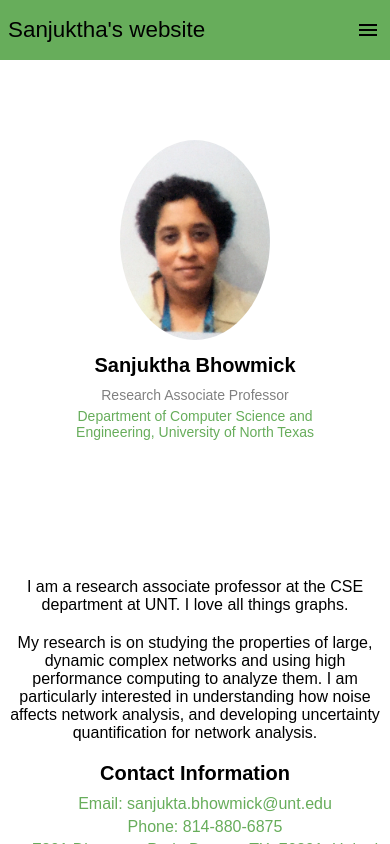
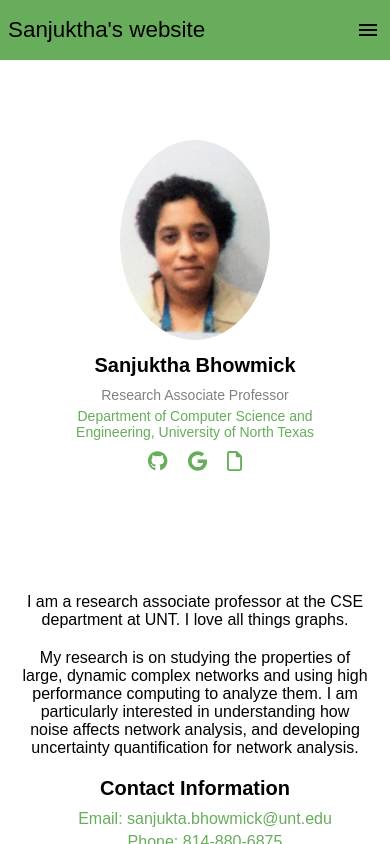
Before and after one commit to Kishan-Kumar-Zalavadia/Sanjukta_Bhowmick, an Angular app in the folder portfolio/: page / in a window 390 px wide. Shown: the top 844 px of the page. Built offline with nearby package versions, Linux system fonts and the light colour scheme.

Commit message:
Made home page responsive

```diff
--- a/portfolio/package.json
+++ b/portfolio/package.json
@@ -18,6 +18,11 @@
     "@angular/platform-browser": "^16.2.0",
     "@angular/platform-browser-dynamic": "^16.2.0",
     "@angular/router": "^16.2.0",
+    "@fortawesome/angular-fontawesome": "^0.13.0",
+    "@fortawesome/fontawesome-svg-core": "^6.4.2",
+    "@fortawesome/free-brands-svg-icons": "^6.4.2",
+    "@fortawesome/free-regular-svg-icons": "^6.4.0",
+    "@fortawesome/free-solid-svg-icons": "^6.4.0",
     "rxjs": "~7.8.0",
     "tslib": "^2.3.0",
     "zone.js": "~0.13.0"
--- a/portfolio/src/app/app.component.ts
+++ b/portfolio/src/app/app.component.ts
@@ -6,5 +6,4 @@ import { Component } from '@angular/core';
   styleUrls: ['./app.component.scss']
 })
 export class AppComponent {
-  title = 'portfolio';
-}
+  title = 'portfolio';}
--- a/portfolio/src/app/home/home.component.html
+++ b/portfolio/src/app/home/home.component.html
@@ -5,6 +5,7 @@
         <img src="../../assets/images/profile.jpeg" alt="Your Name" />
       </div>
       <h2>Sanjuktha Bhowmick</h2>
+
       <p>Research Associate Professor</p>
       <p>
         <a href="https://computerscience.engineering.unt.edu/"
@@ -12,20 +13,17 @@
           Texas</a
         >
       </p>
+      <div class="social-media-links">
+        <a href="https://github.com/SanjuktaBhowmick/ESSENS" target="_blank"><fa-icon [icon]="faGithub"></fa-icon></a>
+        <a href="https://scholar.google.com/citations?user=MegF9mYAAAAJ&hl=en" target="_blank"><fa-icon [icon]="faGoogle"></fa-icon></a>
+        <a href="../../assets/cv.pdf" target="_blank"><fa-icon [icon]="faFile"></fa-icon></a>
+      </div>
     </div>
   </div>
 
   <div class="right-half">
     <div class="right-container">
-      <div class="social-media-links">
-        <a href="https://www.linkedin.com/your-profile" target="_blank"
-          ><i class="fab fa-linkedin"></i
-        ></a>
-        <a href="https://twitter.com/your-profile" target="_blank"
-          ><i class="fab fa-twitter"></i
-        ></a>
-        <!-- Add more social media links as needed -->
-      </div>
+
       <p class="description">
         I am a research associate professor at the CSE department at UNT. I love
         all things graphs.
--- a/portfolio/src/app/home/home.component.scss
+++ b/portfolio/src/app/home/home.component.scss
@@ -1,7 +1,7 @@
 .profile-container {
   display: flex;
   align-items: flex-start;
-  text-align: center;
+  // text-align: center;
   color: var(--font-color);
   background-color: var(--background-color);
   min-height: 100vh;
@@ -35,21 +35,21 @@
     a {
       color: var(--main-color);
     }
+
+    .social-media-links {
+      margin: 10px;
+      a {
+        text-decoration: none;
+        font-size: 24px;
+        margin: 0 10px;
+      }
+    }
   }
 
   .right-half {
     flex: 2;
     text-align: left;
     padding: 20px;
-
-    .social-media-links {
-      a {
-        text-decoration: none;
-        color: #0077b5; /* LinkedIn blue */
-        font-size: 24px;
-        margin: 0 10px;
-      }
-    }
 
     .description {
       font-size: 18px;
@@ -86,12 +86,15 @@
   // Media Query for smaller screens (e.g., mobile)
   @media (max-width: 768px) {
     flex-direction: column;
-
+    overflow: hidden;
+    padding: 0px 20px;
+    align-items: center;
     .left-half,
     .right-half {
       flex: 1;
       text-align: center;
       padding: 10px;
+      width: 100%;
 
       .profile-image img {
         width: 150px;
--- a/portfolio/src/app/home/home.component.ts
+++ b/portfolio/src/app/home/home.component.ts
@@ -1,10 +1,14 @@
 import { Component } from '@angular/core';
-
+import { faGithub} from '@fortawesome/free-brands-svg-icons';
+import { faGoogle } from '@fortawesome/free-brands-svg-icons';
+import { faFile } from '@fortawesome/free-regular-svg-icons';
 @Component({
   selector: 'app-home',
   templateUrl: './home.component.html',
-  styleUrls: ['./home.component.scss']
+  styleUrls: ['./home.component.scss'],
 })
 export class HomeComponent {
-
+  faGithub = faGithub;
+  faFile = faFile;
+  faGoogle = faGoogle;
 }
--- a/portfolio/src/app/navbar/navbar.component.html
+++ b/portfolio/src/app/navbar/navbar.component.html
@@ -10,7 +10,7 @@
 
     <li class="menu" [class.is-open]="isMenuOpen">
       <a routerLink="" routerLinkActive="active" (click)="toggleMenu()" [routerLinkActiveOptions]="{ exact: true }" class="menu-item">Home</a>
-      <a routerLink="projects" routerLinkActive="active" (click)="toggleMenu()" [routerLinkActiveOptions]="{ exact: true }" class="menu-item">Projects</a>
+      <!-- <a routerLink="projects" routerLinkActive="active" (click)="toggleMenu()" [routerLinkActiveOptions]="{ exact: true }" class="menu-item">Projects</a> -->
       <a>
         <div [ngClass]="{'dark-mode': darkModeService.darkMode}" class="dark-mode-toggle">
           <label class="switch">
```
Also changed, not shown: portfolio/src/app/app.module.ts (+4 -6 lines), 2 other files (tests, documents, lock files or other folders).
